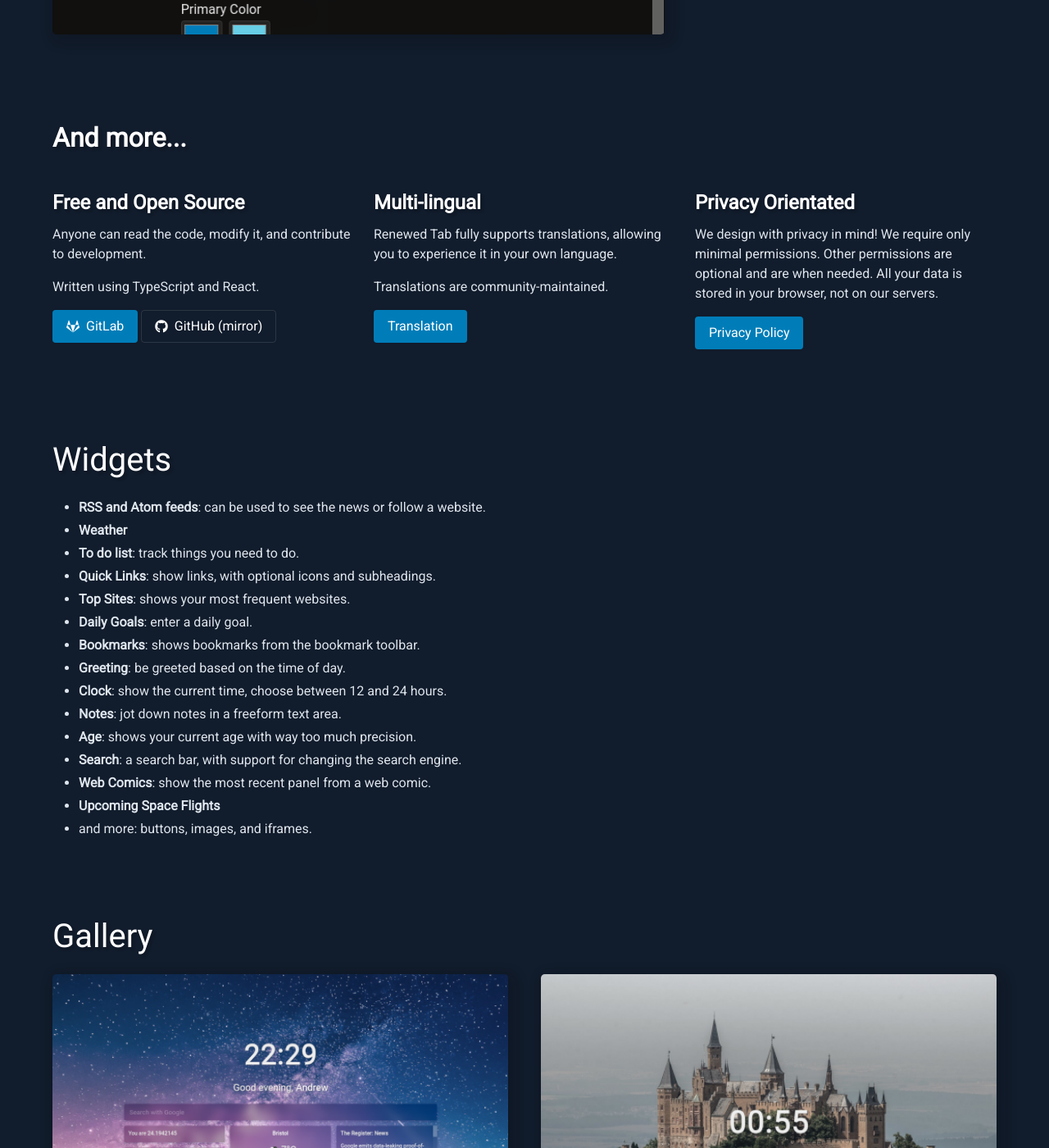
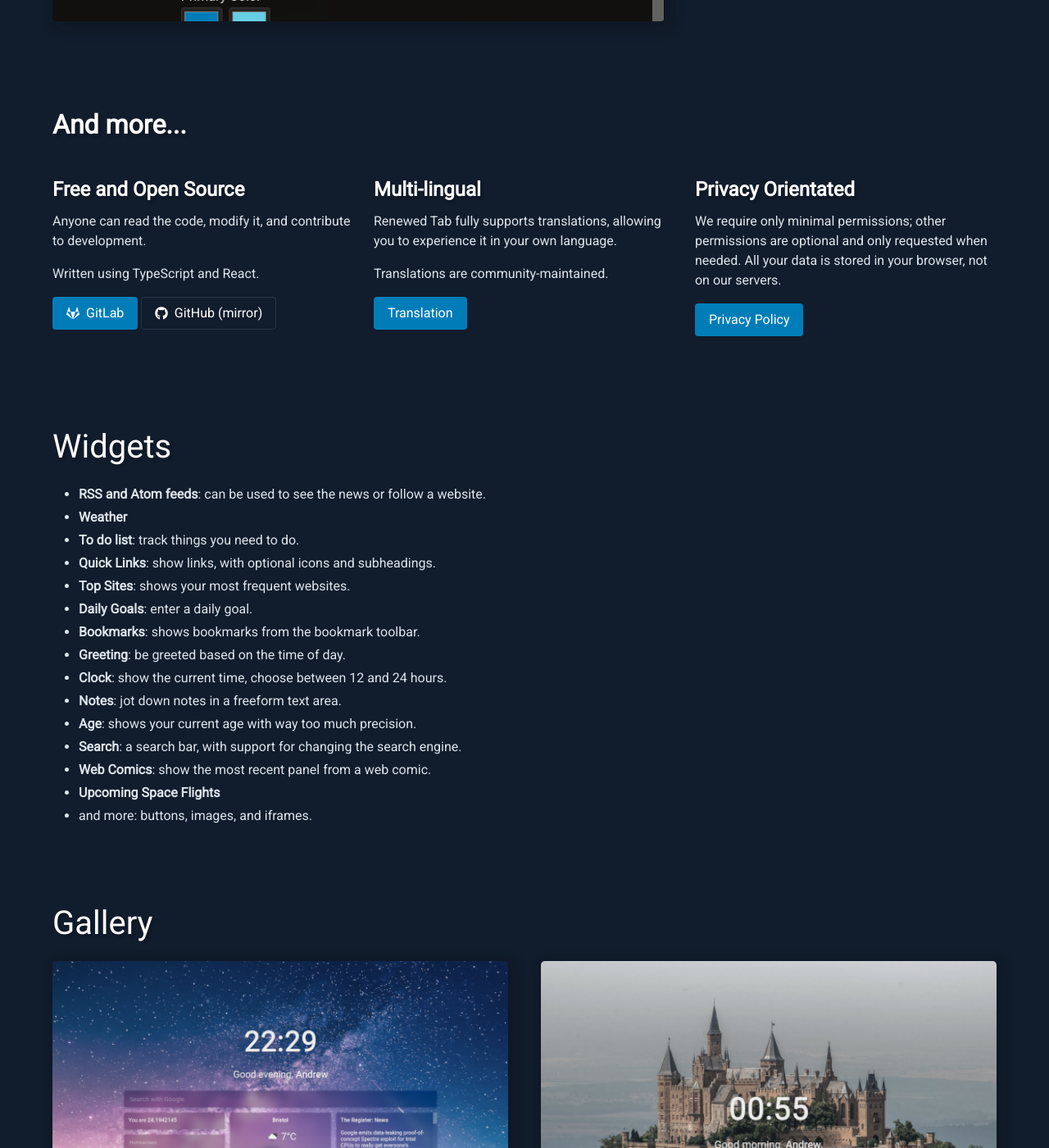
Before and after one commit to rubenwardy/renewedtab_website, a Jekyll site: the page built from index.html, in a window 1280 px wide and 1400 px high, scrolled down 2863 px. Shown: the whole window at 82% size. Built offline with Jekyll 4.4.1, drawn with Linux system fonts in a browser that asks for light colours; some of the changed text lies outside the part shown.

Commit message:
Fix typo and small mistakes

```diff
--- a/_data/features.yml
+++ b/_data/features.yml
@@ -13,7 +13,7 @@
   image: static/images/gallery/focus.png
   desc: |
     See a random curated background every 15 minutes,
-    powered by [Unsplash](https://unsplash\.com).
+    powered by [Unsplash](https://unsplash.com).
 
     You can also choose a solid color, custom collections from Unsplash,
     or a custom background image.
@@ -67,8 +67,8 @@
 
 - title: Privacy Orientated
   desc: |
-    We design with privacy in mind! We require only minimal permissions. Other
-    permissions are optional and are when needed. All your
+    We require only minimal permissions; other
+    permissions are optional and only requested when needed. All your
     data is stored in your browser, not on our servers.
 
     <a class="button is-primary" href="/privacy_policy/">
--- a/_data/gallery.yml
+++ b/_data/gallery.yml
@@ -1,10 +1,10 @@
-- title: Widgets
+- title: A variety of widgets
   image: /static/images/gallery/screenshot.png
 
-- title: Top Sites / Icon Links
+- title: Top sites / icon links
   image: /static/images/gallery/icons.png
 
-- title: Web Comic and Image
+- title: Web comic and image
   image: /static/images/gallery/images.png
 
 - title: Focused
--- a/index.html
+++ b/index.html
@@ -35,20 +35,18 @@ layout: default
 						</a>
 					</div>
 				</div>
-				<figure class="column is-half">
+				<div class="column is-half">
 					<a class="image is-4by3" href="/static/images/gallery/screenshot_full.png">
 						<img src="/static/images/gallery/screenshot_main.png" alt="">
 					</a>
-					<figcaption>
-					</figcaption>
-				</figure>
+				</div>
 			</div>
 		</div>
 	</div>
 </header>
 
 <main class="container">
-	<section class="section">
+	<section class="section" id="features">
 		{% for item in site.data.features %}
 			{% if item.image %}
 				{% if item.image_link %}
```
